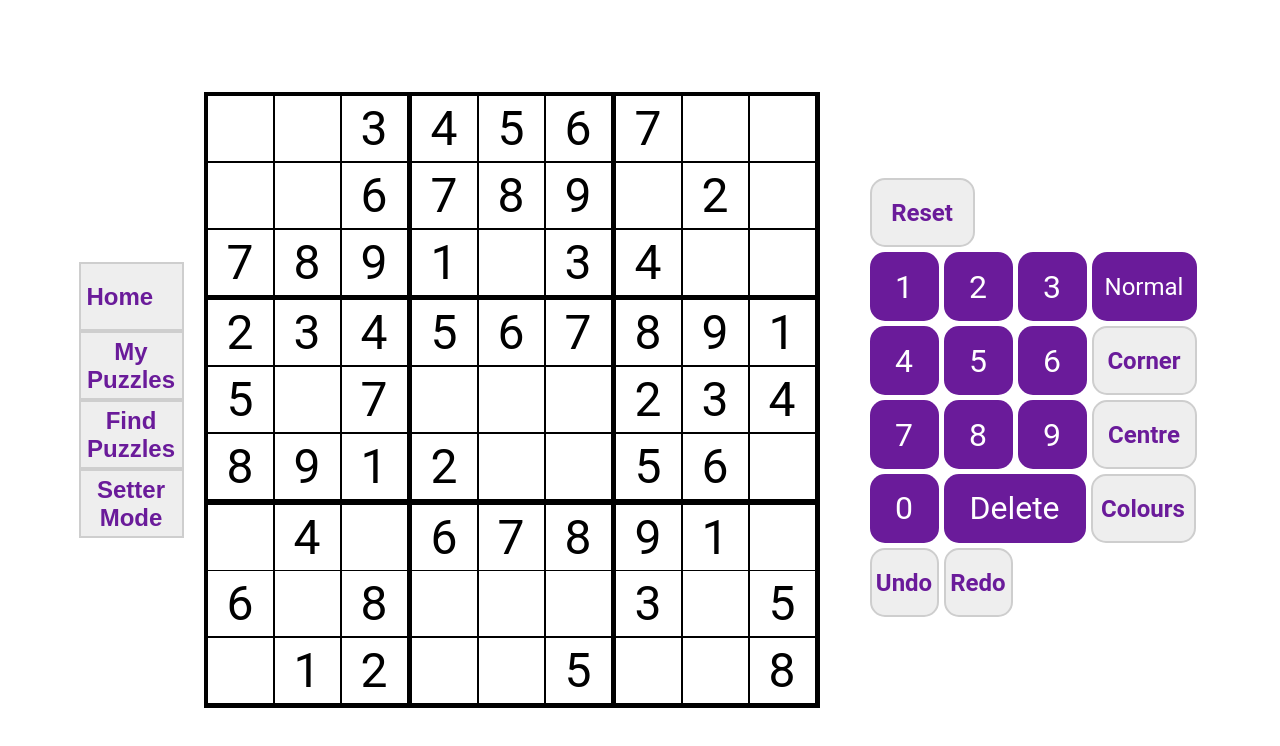
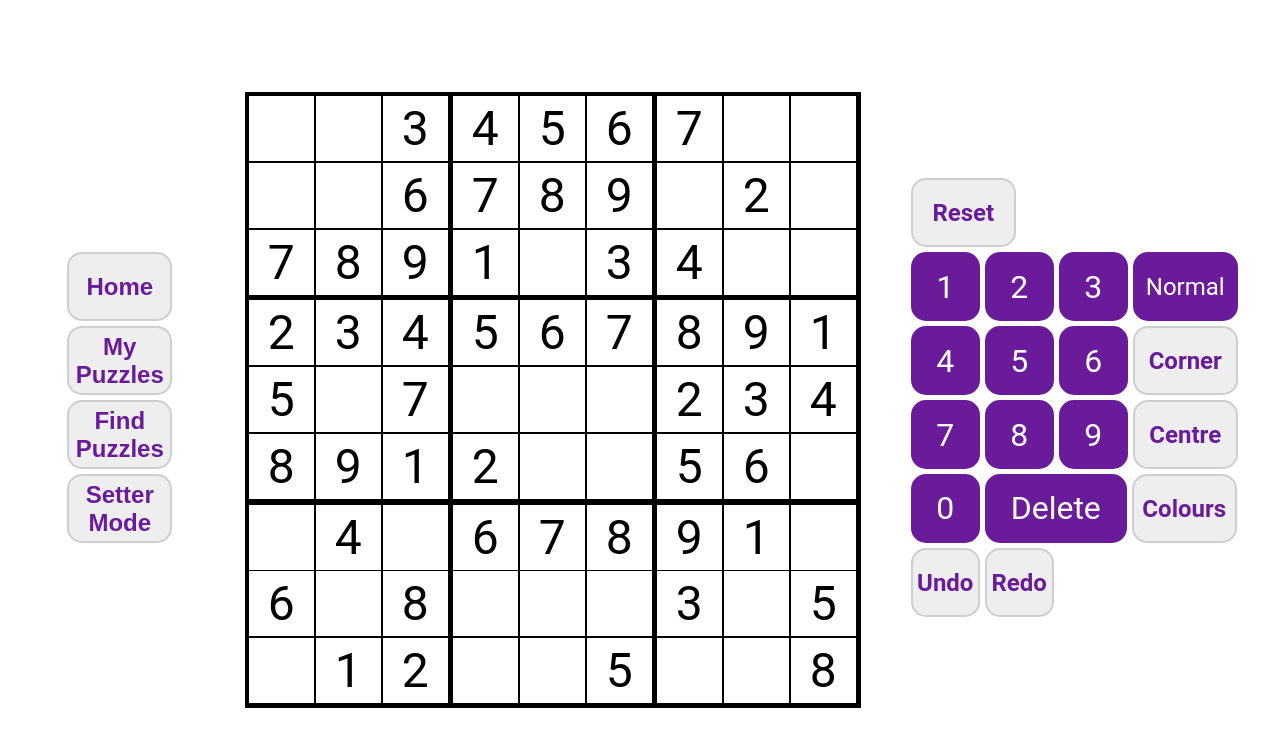
Before and after one commit to aardelea/Sudoku, a website with bundled scripts: page src/grid.html in a window 1280 px wide. Built offline with nearby package versions, Linux system fonts and the light colour scheme.

Commit message:
menu styling

```diff
--- a/src/grid.html
+++ b/src/grid.html
@@ -9,10 +9,20 @@
 <body>
     <div class="grid-container">
         <div class="sidebar-menu">
-            <button class="menu-button" id="home-button">Home</button>
-            <button class="menu-button" id="my-puzzles-button">My Puzzles</button>
-            <button class="menu-button" id="find-puzzles-button">Find Puzzles</button>
-            <button class="menu-button" id="setter-mode-button">Setter Mode</button>
+            <div class="keypad">
+                <div class="keypad-row reset-row">
+                    <button class="menu-button" id="home-button">Home</button>
+                </div>
+                <div class="keypad-row reset-row">
+                    <button class="menu-button" id="my-puzzles-button">My Puzzles</button>
+                </div>
+                <div class="keypad-row reset-row">
+                    <button class="menu-button" id="find-puzzles-button">Find Puzzles</button>
+                </div>
+                <div class="keypad-row reset-row">
+                    <button class="menu-button" id="setter-mode-button">Setter Mode</button>
+                </div>
+            </div>
         </div>
         <div class="sudoku-grid">
         </div>
--- a/src/styles.css
+++ b/src/styles.css
@@ -33,6 +33,7 @@
     --colour-block-size-width: 60%;
     --colour-block-transparency: 100%;
     --colour-block-intensity: 100%;
+    --buttons-round-borders: 15px;
 }
 body {
     display: flex;
@@ -197,7 +198,7 @@ body {
     color: var(--colour-white);
     border: none;
     background-color: var(--colour-keypad-button-background);
-    border-radius: 15px;
+    border-radius: var(--buttons-round-borders);
     justify-content: center;
 }
 .keypad-button.center-text {
@@ -466,7 +467,7 @@ body {
     justify-content: center;
     border: none;
     background-color: var(--colour-keypad-button-background);
-    border-radius: 15px;
+    border-radius: var(--buttons-round-borders);
 }
 .landing-button:hover{
     background-color: var(--colour-keypad-button-hover);
@@ -492,10 +493,12 @@ body {
     text-align: center;
     display: flex;
     align-items: center;
+    justify-content: center;
     font-weight: bold;
     color: var(--colour-keypad-button-background);
     background-color: var(--colour-grey);
     border: 2px solid var(--colour-grey-stronger);
+    border-radius: var(--buttons-round-borders);
 }
 .menu-button:hover {
     background-color: var(--colour-keypad-button-hover);
```
